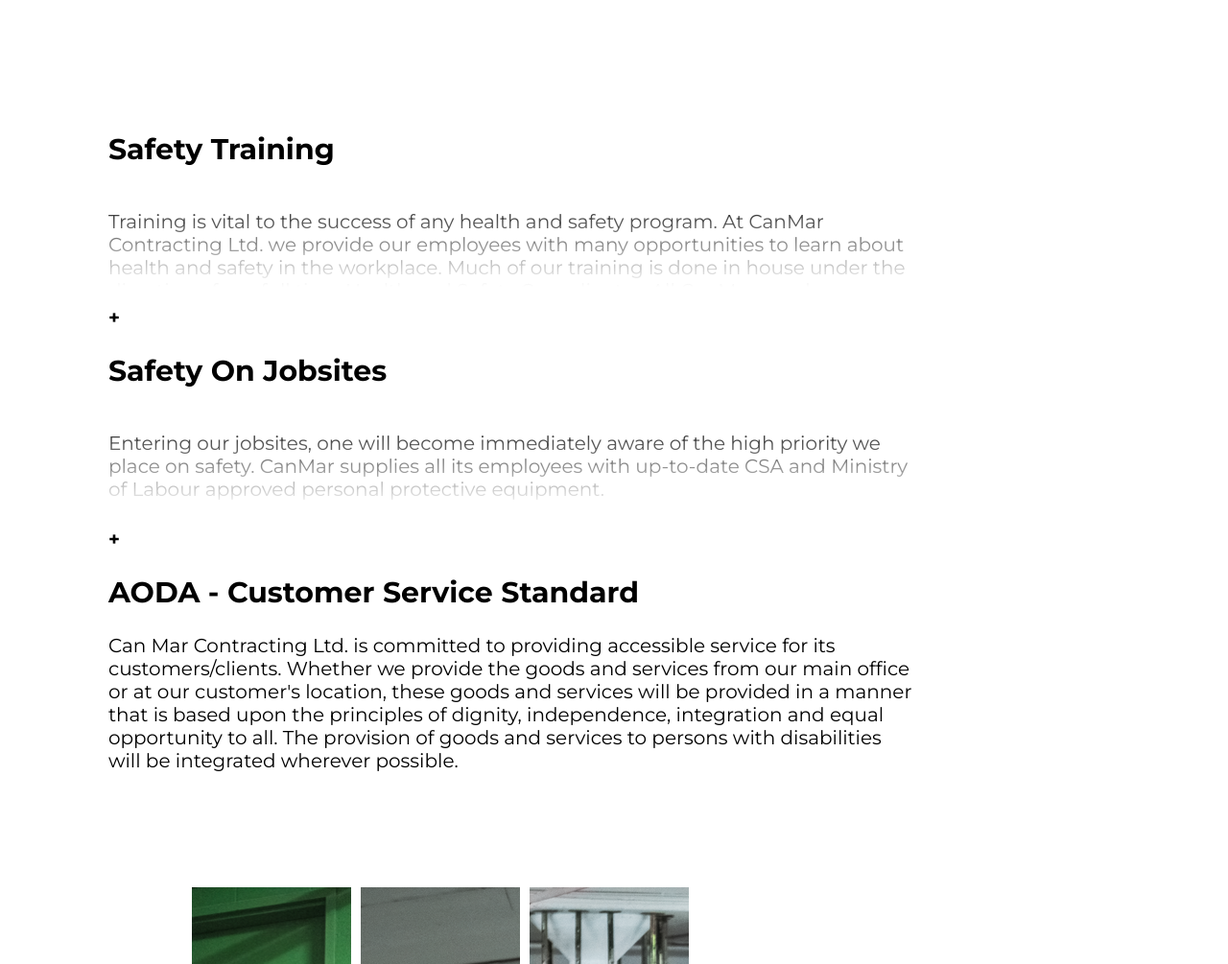
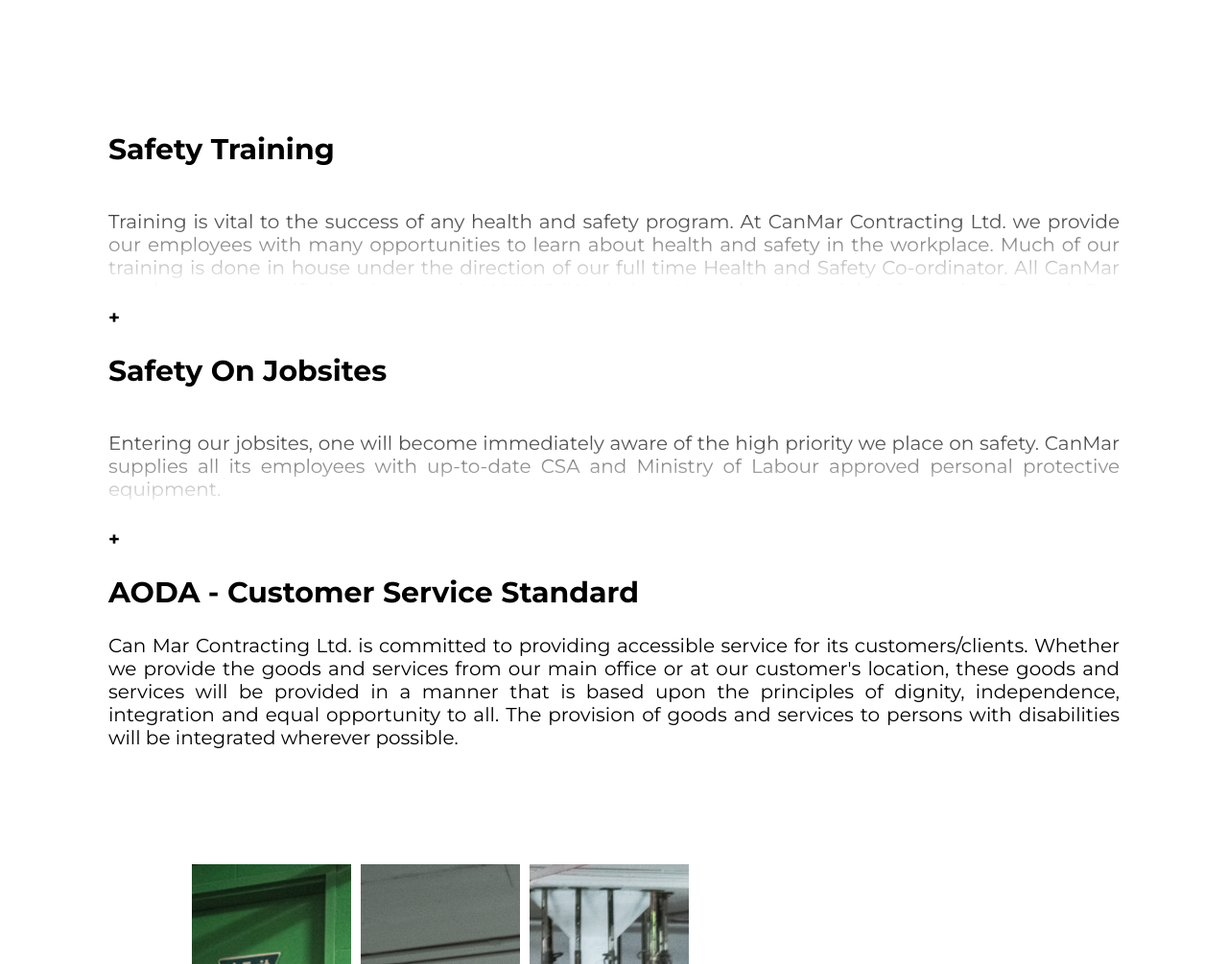
Before and after one commit to BigSoundCode/CanMar-Contracting, a plain HTML site: page Safety.html in a window 1280 px wide. Shown: the part 2080-3085 px from the top of the page at 96% size. Drawn offline with nearby package versions, Linux system fonts and the light colour scheme.

Commit message:
Add files via upload

```diff
--- a/static/styles.scss
+++ b/static/styles.scss
@@ -1005,6 +1005,11 @@ figcaption {
     font-size: smaller;
   }
 
+  .safetyText {
+    width: 100%;
+    max-width: none;
+  }
+
 
 }
 
@@ -1051,9 +1056,10 @@ figcaption {
 
 .safetyText {
     word-wrap: break-word;
-    max-width: 80%; /* Set the desired width */
     margin: 10 auto; /* Center the container horizontally */
     font-size: 20px;
+    text-align: justify;
+    margin-right: 60px;
 }
 
 
```
Also changed, not shown: static/styles.css, 1 other file.
